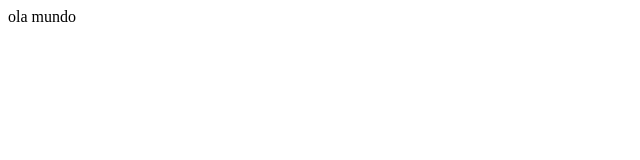
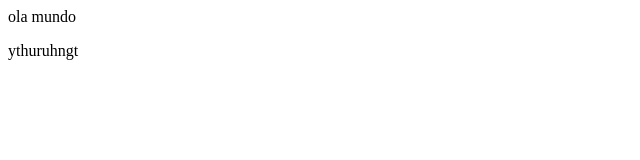
Before and after one commit to jiescooooo/halo-pelotudo, a plain HTML site: page index.html in a window 1280 px wide. Shown: the full height of the page, 0-640 px from the left. Drawn offline with Linux system fonts and the light colour scheme.

Commit message:
v2 nose message

```diff
--- a/index.html
+++ b/index.html
@@ -5,5 +5,6 @@
     </head>
     <body>
         <hl>ola mundo </hl>
+        <p>ythuruhngt</p>
     </body>
 </html>
```
